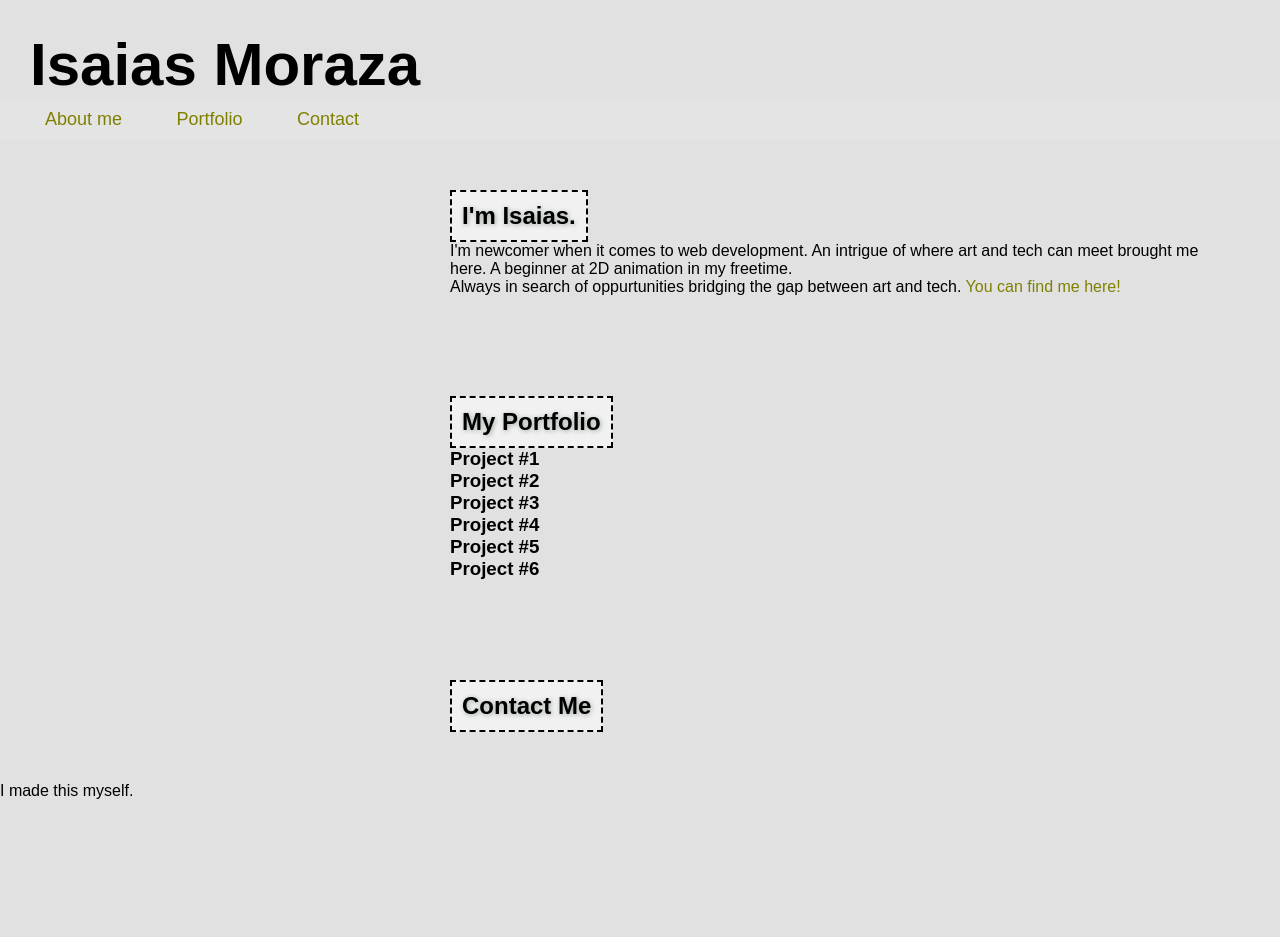
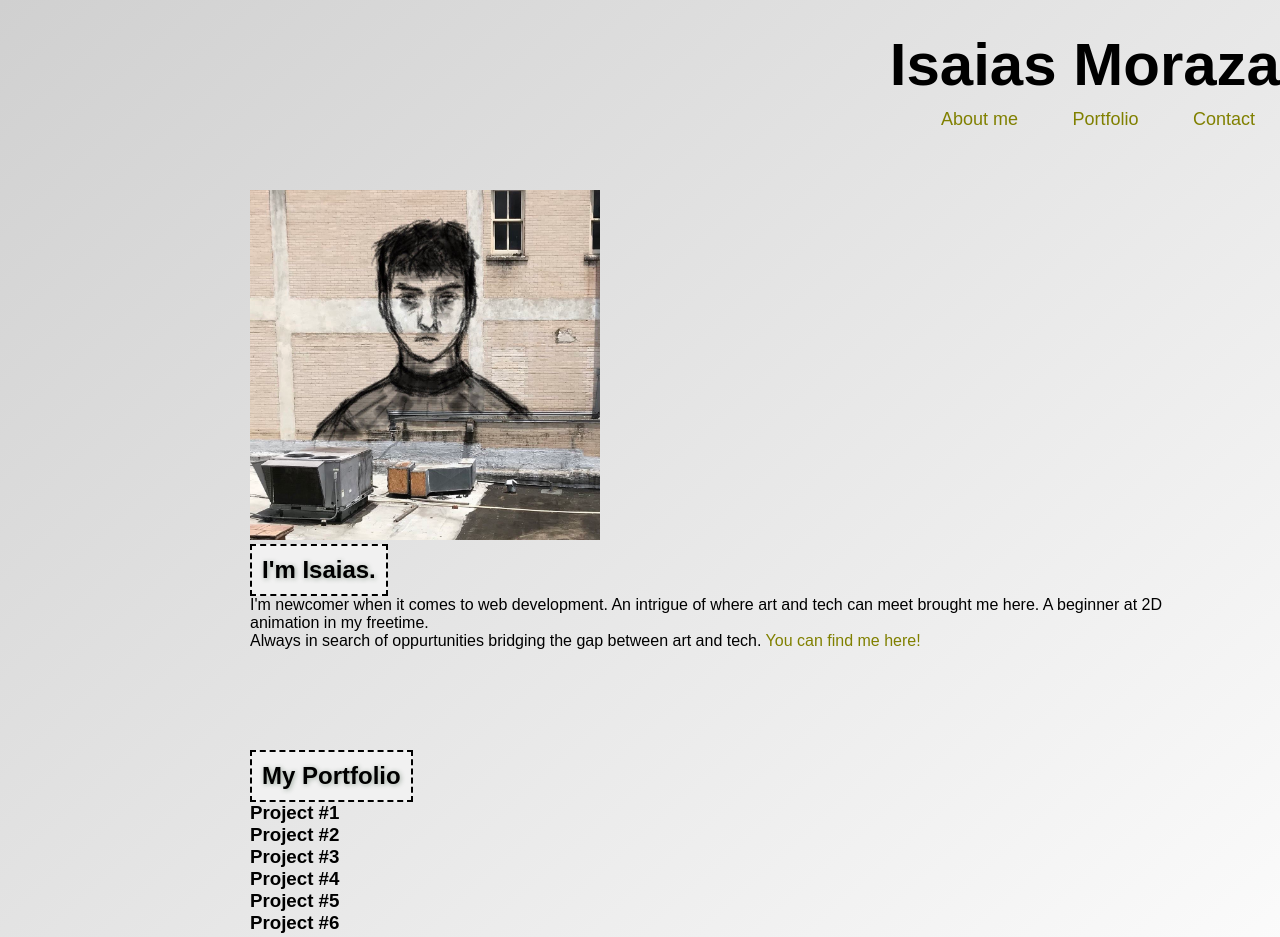
Before and after one commit to mrza1127/02-Challenge, a plain HTML site: page index.html in a window 1280 px wide. Shown: the top 937 px of the page. Before the commit the page ends 800 px from the top, so only its background shows below. Drawn offline with Linux system fonts and the light colour scheme.

Commit message:
added photo

```diff
--- a/assets/css/style.css
+++ b/assets/css/style.css
@@ -10,13 +10,13 @@ h1 {
     font-size: 60px;
     padding: 30px 0 0 30px;
     display: flex;
-    justify-content: flex-start;
+    justify-content: flex-end;
 
 }
 
 body {
     font-family: Arial, Helvetica, sans-serif;
-    background-color: rgb(225, 225, 225);
+    background-image: linear-gradient(to bottom right, rgb(208, 208, 208), white)
 
 }
 
@@ -34,8 +34,8 @@ a:hover {
 
 nav {
     display: flex;
-    justify-content: flex-start;
-    background-color: rgba(255, 255, 255, 0.1);
+    justify-content: flex-end;
+    background-color: rgba(255, 255, 255, 0);
     color:rgb(225, 225, 225);
     background-position: 80%;
     background-size: cover;
@@ -71,7 +71,7 @@ nav ul li a:hover {
 
 section {
     padding: 50px;
-    margin-left: 400px;
+    margin-left: 200px;
 }
 
 section h2 {
@@ -79,5 +79,17 @@ section h2 {
     padding: 10px;
     text-shadow: 1px 1px 5px rgb(154, 167, 156);
     display: inline-block;
-    border: 2px dashed black
+    border: 2px dashed black;
 }
+
+header {
+    background-color: rgba(255, 255, 255, 0);
+    color: black;
+}
+
+.bio img {
+    height: 350px;
+    width: 350px;
+
+
+}
--- a/index.html
+++ b/index.html
@@ -25,6 +25,7 @@
       <section class="bio" id="about">
           <div>
             <!-- this is where my photo will go-->
+            <img src="./assets/images/its_me.jpg" alt="Photo of graffiti of Isaias Moraza by Isaias Moraza">
           </div>
           <h2>I'm Isaias.</h2>
           <div class="section-background">
```
Also changed, not shown: assets/images/its_me.jpg (added), 2 other files.
